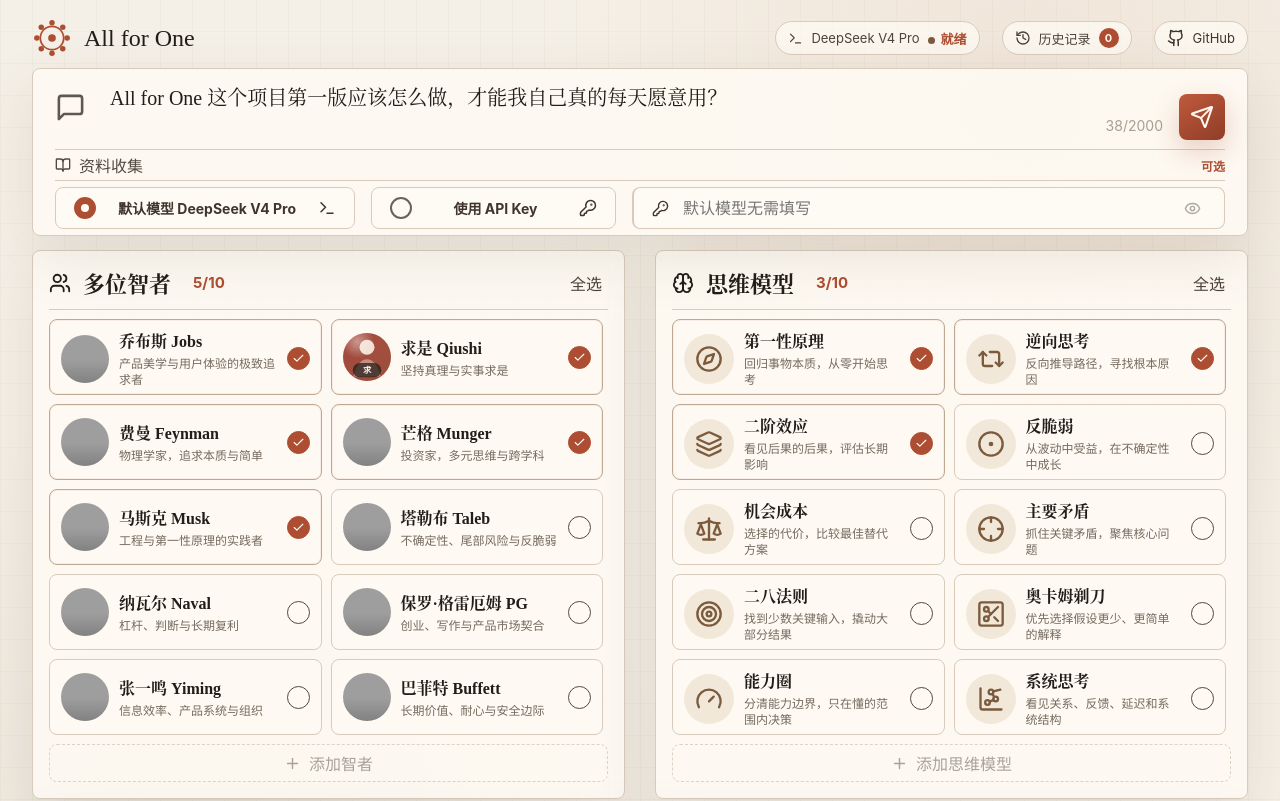
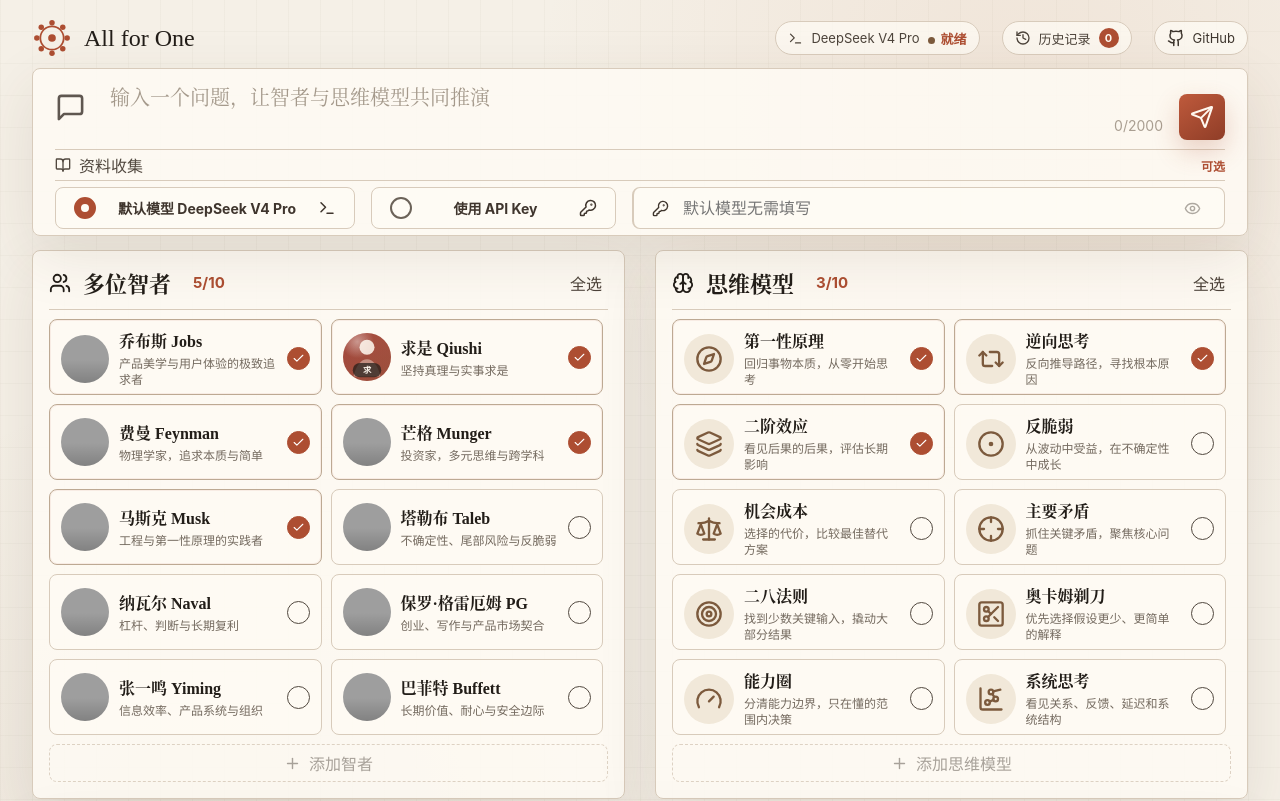
Before and after one commit to yuriyshu88-tech/All-for-One, a Next.js app: page / in a window 1280 px wide. Shown: the top 801 px of the page. Built offline with nearby package versions, Linux system fonts and the light colour scheme; grey boxes are pictures that could not be loaded.

Commit message:
Start with an empty question

```diff
--- a/app/page.tsx
+++ b/app/page.tsx
@@ -71,7 +71,6 @@
   result: DebateResponse;
 };
 
-const sampleQuestion = "All for One 这个项目第一版应该怎么做，才能我自己真的每天愿意用？";
 const maxQuestionLength = 2000;
 const maxContextLength = 4000;
 const historyStorageKey = "all-for-one.history.v1";
@@ -257,7 +256,7 @@
 export default function Home() {
   const [skills, setSkills] = useState<Skill[]>([]);
   const [selected, setSelected] = useState<string[]>([]);
-  const [question, setQuestion] = useState(sampleQuestion);
+  const [question, setQuestion] = useState("");
   const [context, setContext] = useState("");
   const [isContextOpen, setIsContextOpen] = useState(false);
   const [result, setResult] = useState<DebateResponse | null>(null);
```
